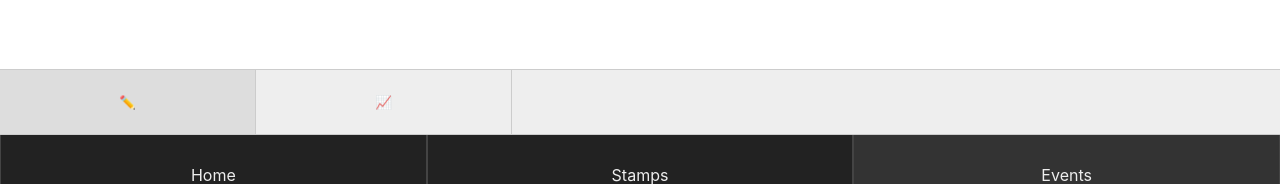
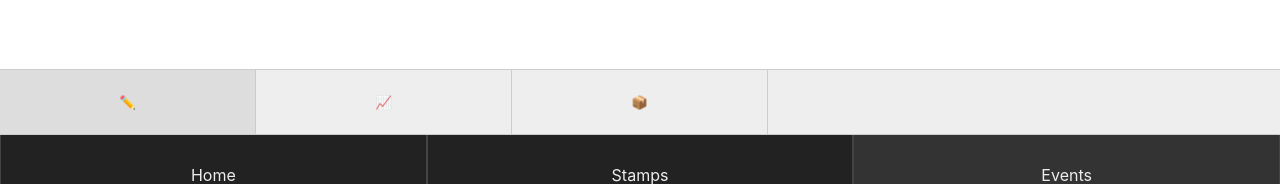
Before and after one commit to kylejlin/tihu, a React (Create React App) app: page / in a window 1280 px wide. Both pictures are taken after a click on the element "Events". Shown: the part 585-769 px from the top of the page. Built offline with nearby package versions, Linux system fonts and the light colour scheme.

Commit message:
Support exporting state

```diff
--- a/package.json
+++ b/package.json
@@ -11,10 +11,12 @@
     "@types/node": "^16.18.12",
     "@types/react": "^18.0.27",
     "@types/react-dom": "^18.0.10",
+    "@types/utf8": "^3.0.1",
     "react": "^18.2.0",
     "react-dom": "^18.2.0",
     "react-scripts": "5.0.1",
     "typescript": "^4.9.5",
+    "utf8": "^3.0.0",
     "web-vitals": "^2.1.4"
   },
   "scripts": {
--- a/src/App.css
+++ b/src/App.css
@@ -163,6 +163,10 @@
   left: calc(1 * var(--width));
 }
 
+.PageMenu--events__EventsMenuNavBar__Button--export {
+  left: calc(2 * var(--width));
+}
+
 .BarListItem--event__TimeInput {
   margin-left: 1em;
   color: black;
--- /dev/null
+++ b/src/components/EventsMenu/EventExportMenu.tsx
@@ -0,0 +1,31 @@
+import React from "react";
+import "../../App.css";
+import { StateHookProps } from "../../types";
+import utf8 from "utf8";
+
+export function EventExportMenu({ stateHook }: StateHookProps) {
+  const [state] = stateHook;
+
+  function exportState() {
+    const s = JSON.stringify(state);
+    const blob = btoa(utf8.encode(s));
+    const a = document.createElement("a");
+    a.href = "data:application/json;base64," + blob;
+    const now = new Date(state.dateDotNow);
+    const dateStr =
+      now.getFullYear() + "-" + (now.getMonth() + 1) + "-" + now.getDate();
+    a.download = "backup-" + dateStr + ".tihu.json";
+    a.click();
+  }
+
+  return (
+    <div className="FillContainerExceptLeaveRoomForBarListItemAtBottom">
+      <button onClick={exportState}>Export</button>
+
+      <label>
+        <input type="file" onChange={() => alert("TODO")}></input>
+        Import
+      </label>
+    </div>
+  );
+}
--- a/src/components/EventsMenu/EventsMenuNavBar.tsx
+++ b/src/components/EventsMenu/EventsMenuNavBar.tsx
@@ -16,6 +16,13 @@ export function EventsMenuNavBar({ stateHook }: StateHookProps) {
     setState((state) => ({
       ...state,
       eventsMenuKind: EventsMenuKind.Stats,
+    }));
+  }
+
+  function navigateToEventExportMenu() {
+    setState((state) => ({
+      ...state,
+      eventsMenuKind: EventsMenuKind.Export,
     }));
   }
 
@@ -43,6 +50,17 @@ export function EventsMenuNavBar({ stateHook }: StateHookProps) {
       >
         📈
       </button>
+      <button
+        className={
+          "PageMenu--events__EventsMenuNavBar__Button PageMenu--events__EventsMenuNavBar__Button--export" +
+          (state.eventsMenuKind === EventsMenuKind.Export
+            ? " PageMenu--events__EventsMenuNavBar__Button--active"
+            : "")
+        }
+        onClick={navigateToEventExportMenu}
+      >
+        📦
+      </button>
     </div>
   );
 }
--- a/src/components/EventsMenu/index.tsx
+++ b/src/components/EventsMenu/index.tsx
@@ -4,6 +4,7 @@ import "../../App.css";
 import { EventStatsMenu } from "./EventStatsMenu";
 import { EventBarList } from "./EventBarList";
 import { EventsMenuNavBar } from "./EventsMenuNavBar";
+import { EventExportMenu } from "./EventExportMenu";
 
 export function EventsMenu({ stateHook }: StateHookProps) {
   const [state] = stateHook;
@@ -13,6 +14,8 @@ export function EventsMenu({ stateHook }: StateHookProps) {
         return <EventBarList stateHook={stateHook} />;
       case EventsMenuKind.Stats:
         return <EventStatsMenu stateHook={stateHook} />;
+      case EventsMenuKind.Export:
+        return <EventExportMenu stateHook={stateHook} />;
     }
   })();
 
--- a/src/types.ts
+++ b/src/types.ts
@@ -58,6 +58,7 @@ export enum TihuEventKind {
 export enum EventsMenuKind {
   List,
   Stats,
+  Export,
 }
 
 export type LastEventTimeValidity = ValidLastEventTime | InvalidLastEventTime;
```
Also changed, not shown: 1 other file (tests, documents, lock files or other folders).
